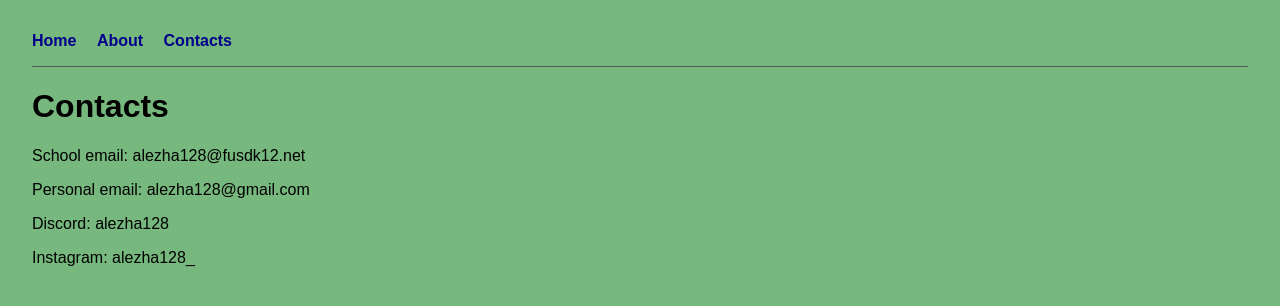
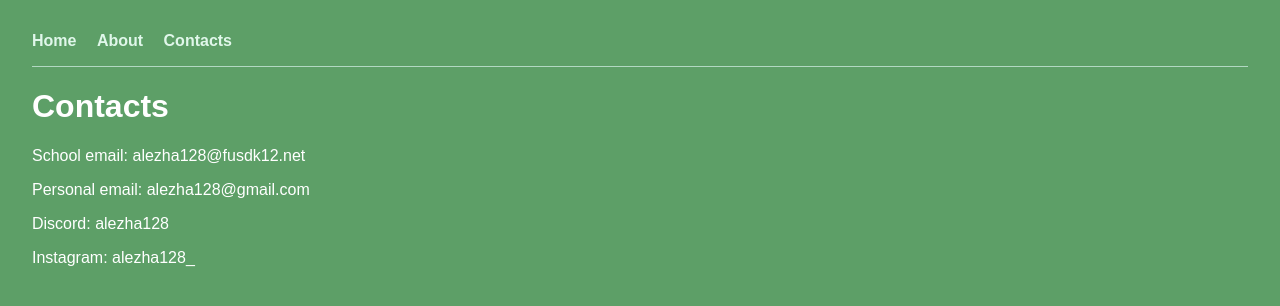
Before and after one commit to alezha128/alezha128.github.io, a Jekyll site: the page built from stuff.md, in a window 1280 px wide. Shown: the top 306 px of the page. Built offline with Jekyll 4.4.1, drawn with Linux system fonts in a browser that asks for light colours.

Commit message:
Update default.html

```diff
--- a/_layouts/default.html
+++ b/_layouts/default.html
@@ -7,8 +7,8 @@
     body {
       margin: 0;
       font-family: sans-serif;
-      background-color: #76B87D; /* slightly darker green */
-      color: black;
+      background-color: #5D9F67; /* darker green */
+      color: white;
       padding: 2em;
     }
 
@@ -17,15 +17,19 @@
     }
 
     nav a {
-      color: darkblue;
+      color: #e0f7ea; /* soft mint white-green for contrast */
       margin-right: 1em;
       text-decoration: none;
       font-weight: bold;
     }
 
+    nav a:hover {
+      text-decoration: underline;
+    }
+
     hr {
       border: none;
-      border-top: 1px solid #555;
+      border-top: 1px solid #b2d8c2;
       margin: 1em 0;
     }
   </style>
```
